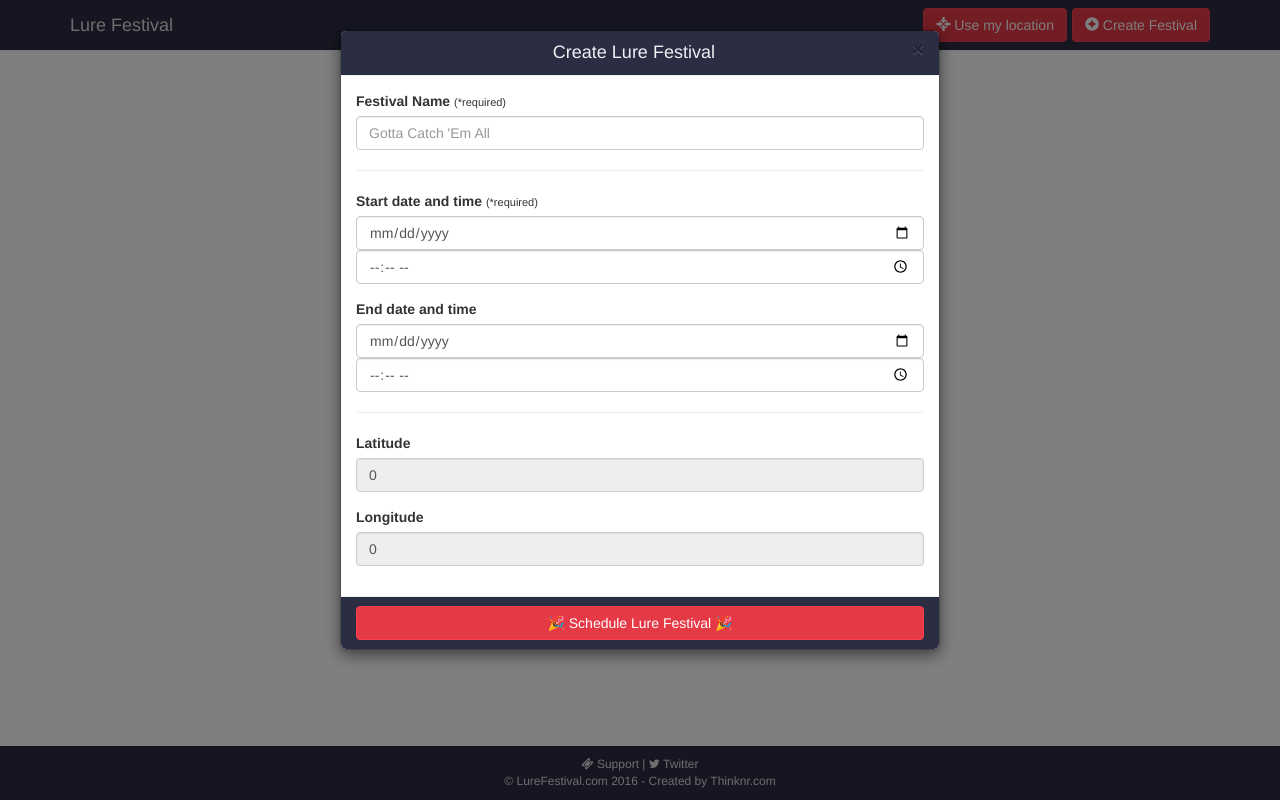
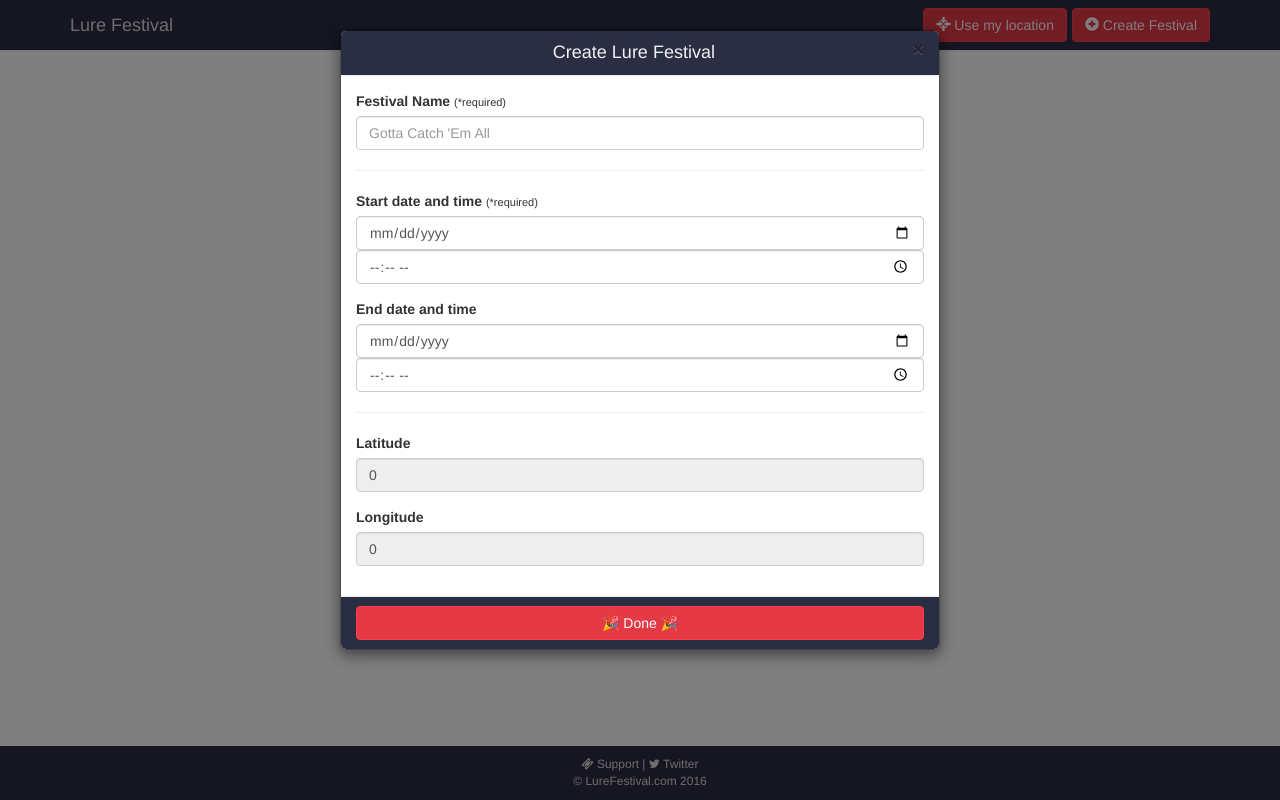
Before and after one commit to rubenroques/LureFestivalSite, a website: page public/index.html in a window 1280 px wide. Both pictures are taken after a click on the link "Create Festival". Drawn offline with nearby package versions, Linux system fonts and the light colour scheme; some packages are replaced by stand-ins of ours; no server answers.

Commit message:
Removed Thinker link and update create button text.

```diff
--- a/public/index.html
+++ b/public/index.html
@@ -67,7 +67,7 @@
             <a href="mailto:support@thinknr.com"><i class="fa fa-ticket "></i>  Support</a>  |
             <a href="https://twitter.com"> <i class="fa fa-twitter"></i>    Twitter</a>
             <br>
-            © <a href="https://www.lurefestival.com">LureFestival.com</a> 2016 - Created by <a href="http://www.thinknr.com/">Thinknr.com</a>
+            © <a href="https://www.lurefestival.com">LureFestival.com</a> 2016
         </p>
     </div>
 </div>
@@ -131,7 +131,7 @@
             </div>
 
             <div class="modal-footer">
-                <button type="submit" class="btn modal-submit btn-block" ng-click="createUser()" ng-disabled="addForm.$invalid">🎉 Schedule Lure Festival 🎉</button>
+                <button type="submit" class="btn modal-submit btn-block" ng-click="createUser()" ng-disabled="addForm.$invalid">🎉 Done 🎉</button>
             </div>
 
         </div>
```
